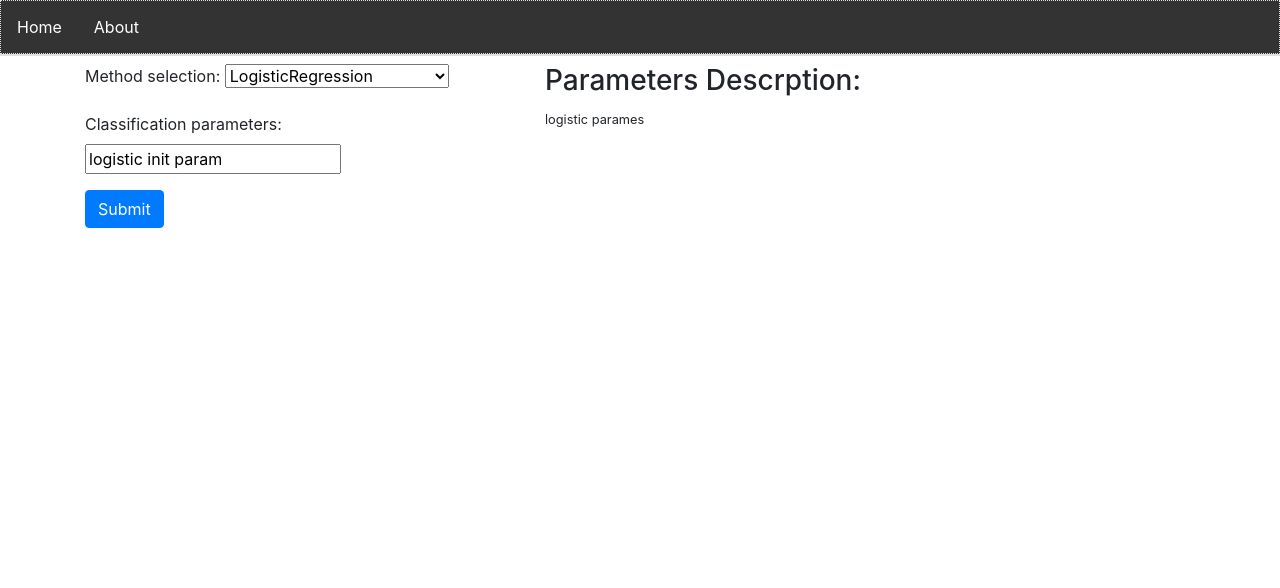
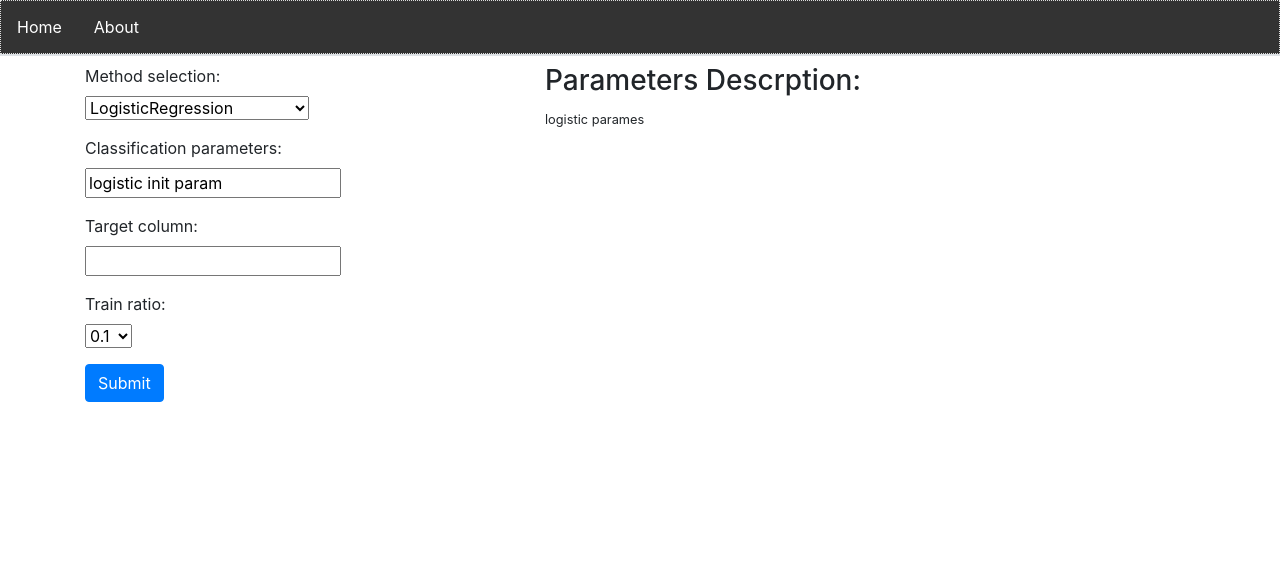
Before and after one commit to 770120041/DataMiningWebsite, a Django app: template polls/templates/polls/logic/classification.html in a window 1280 px wide. Shown: the top 588 px of the page. Run offline with Django 3.2, Linux system fonts and the light colour scheme; the template is opened without the code that fills it: values that come from a table or form of the project are taken from there, others are empty; some libraries are stand-ins or nearby versions.

Commit message:
add train ratio

```diff
--- a/polls/forms.py
+++ b/polls/forms.py
@@ -1,3 +1,5 @@
+from decimal import Decimal
+
 from django import forms
 from django.forms import RadioSelect
 from django.utils.safestring import mark_safe
@@ -34,12 +36,35 @@ class ClassificationForm(forms.Form):
         "MP": "MLPClassifier",
         "NB": "GaussianNB",
     }
+    dict_train_raito = {
+        "0.1": "0.1",
+        "0.2": "0.2",
+        "0.3": "0.3",
+        "0.4": "0.4",
+        "0.5": "0.5",
+        "0.6": "0.6",
+        "0.7": "0.7",
+        "0.8": "0.8",
+        "0.9": "0.9"
+    }
+    Class_Train_Ratio = ((k,v) for k,v in dict_train_raito.items())
     Class_method_Choice = ((k, v) for k, v in method_dict.items())
     method_selection = forms.ChoiceField(choices=Class_method_Choice,
                                          widget=forms.Select(attrs={'onchange': 'ajax_class_change();'})
                                          )
     classification_parameters = forms.CharField(widget=forms.TextInput, required=False)
+    target_column = forms.CharField()
 
+    train_ratio = forms.ChoiceField(choices=Class_Train_Ratio)
+    # def __init__(self, targetChoices, *args, **kwargs):
+    #     super(ClassificationForm, self).__init__(*args, **kwargs)
+    #     targetTuple = {x[:2]:x for x in targetChoices}
+    #     print(targetTuple)
+    #     self.target_column = forms.ChoiceField(choices=targetChoices)
+
+
+
+    # target_column = forms.CharField(widget=forms.TextInput, required=True)
 
 class DelCacheForm(forms.Form):
     delete_cache = forms.BooleanField(required=True)
--- a/polls/templates/polls/logic/classification.html
+++ b/polls/templates/polls/logic/classification.html
@@ -21,7 +21,7 @@
                  <div class="col-sm-5">
                             {% for field in form.visible_fields %}
                         <div class="form-group">
-                            {{ field.label_tag }}
+                            {{ field.label_tag }}<br>
                             {{ field }}
                             {% if field.help_text %}
                             <small class="form-text text-muted">{{ field.label_tag }}</small>
--- a/polls/urls.py
+++ b/polls/urls.py
@@ -27,6 +27,7 @@ urlpatterns += [
 # classification
 urlpatterns += [
     path(r'CF/<slug:table_descprition>/', ClassificationView.as_view(), name='classification'),
+    path(r'CF_result/', CFViewResult.as_view(), name='CFresult')
 ]
 
 # clustering
--- /dev/null
+++ b/requirements.txt
@@ -0,0 +1,5 @@
+numpy
+pandas
+scikit-learn
+Django
+scipy
```
Also changed, not shown: polls/logic/classfication.py (+36 -15 lines), polls/views.py (+19 -2 lines), db.sqlite3, polls/data/about.txt (deleted), 1 other file.
